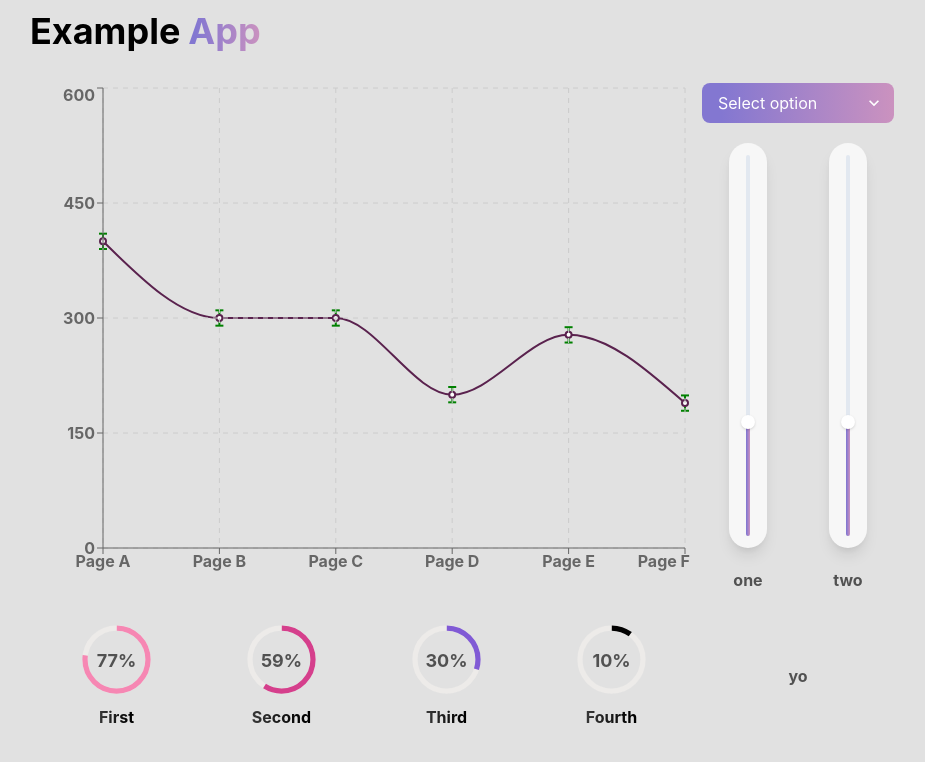
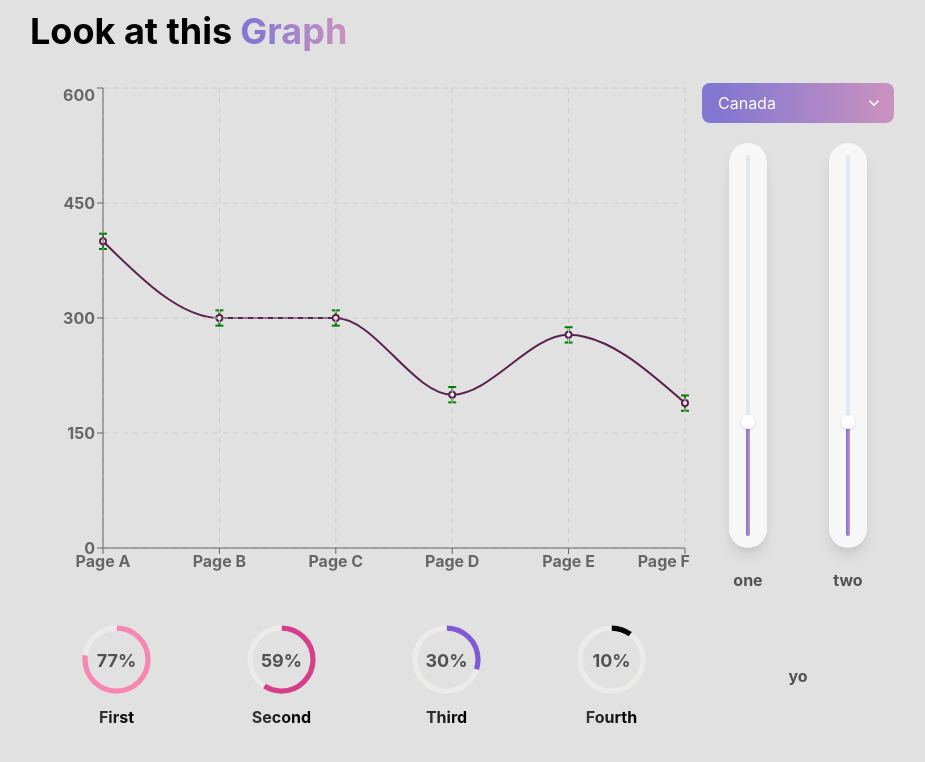
Before and after one commit to mattbardal/ch2023, a React (Create React App) app in the folder frontend/: page / in a window 1280 px wide. Shown: the top 762 px of the page, without its empty margins (178-1103 px from the left). Built offline with nearby package versions, Linux system fonts and the light colour scheme.

Commit message:
Countries

```diff
--- a/frontend/src/components/Header.tsx
+++ b/frontend/src/components/Header.tsx
@@ -4,12 +4,12 @@ export default function Header() {
   return (
     <Box py="10px">
       <HStack>
-        <Heading color="black">Example</Heading>
+        <Heading color="black">Look at this</Heading>
         <Heading
           background="linear-gradient(to right, #8377D1 10%, #cb92bf )"
           backgroundClip="text"
         >
-          App
+          Graph
         </Heading>
       </HStack>
     </Box>
--- a/frontend/src/components/Selects.tsx
+++ b/frontend/src/components/Selects.tsx
@@ -1,4 +1,233 @@
 import { Box, Select } from "@chakra-ui/react";
+
+const countries = [
+  { code: "ABW", name: "Aruba" },
+  { code: "AFG", name: "Afghanistan" },
+  { code: "AGO", name: "Angola" },
+  { code: "AIA", name: "Anguilla" },
+  { code: "ALB", name: "Albania" },
+  { code: "AND", name: "Andorra" },
+  { code: "ARE", name: "United Arab Emirates" },
+  { code: "ARG", name: "Argentina" },
+  { code: "ARM", name: "Armenia" },
+  { code: "ASM", name: "American Samoa" },
+  { code: "ATG", name: "Antigua and Barbuda" },
+  { code: "AUS", name: "Australia" },
+  { code: "AUT", name: "Austria" },
+  { code: "AZE", name: "Azerbaijan" },
+  { code: "BDI", name: "Burundi" },
+  { code: "BEL", name: "Belgium" },
+  { code: "BEN", name: "Benin" },
+  { code: "BFA", name: "Burkina Faso" },
+  { code: "BGD", name: "Bangladesh" },
+  { code: "BGR", name: "Bulgaria" },
+  { code: "BHR", name: "Bahrain" },
+  { code: "BHS", name: "Bahamas" },
+  { code: "BIH", name: "Bosnia and Herzegovina" },
+  { code: "BLR", name: "Belarus" },
+  { code: "BLZ", name: "Belize" },
+  { code: "BMU", name: "Bermuda" },
+  { code: "BOL", name: "Bolivia (Plurinational State of)" },
+  { code: "BRA", name: "Brazil" },
+  { code: "BRB", name: "Barbados" },
+  { code: "BRN", name: "Brunei Darussalam" },
+  { code: "BTN", name: "Bhutan" },
+  { code: "BWA", name: "Botswana" },
+  { code: "CAF", name: "Central African Republic" },
+  { code: "CAN", name: "Canada" },
+  { code: "CHE", name: "Switzerland" },
+  { code: "CHL", name: "Chile" },
+  { code: "CHN", name: "China" },
+  { code: "CIV", name: "Côte d'Ivoire" },
+  { code: "CMR", name: "Cameroon" },
+  { code: "COD", name: "Democratic Republic of the Congo" },
+  { code: "COG", name: "Congo" },
+  { code: "COK", name: "Cook Islands" },
+  { code: "COL", name: "Colombia" },
+  { code: "COM", name: "Comoros" },
+  { code: "CPV", name: "Cabo Verde" },
+  { code: "CRI", name: "Costa Rica" },
+  { code: "CUB", name: "Cuba" },
+  { code: "CUW", name: "Curaçao" },
+  { code: "CYM", name: "Cayman Islands" },
+  { code: "CYP", name: "Cyprus" },
+  { code: "CZE", name: "Czechia" },
+  { code: "DEU", name: "Germany" },
+  { code: "DJI", name: "Djibouti" },
+  { code: "DMA", name: "Dominica" },
+  { code: "DNK", name: "Denmark" },
+  { code: "DOM", name: "Dominican Republic" },
+  { code: "DZA", name: "Algeria" },
+  { code: "ECU", name: "Ecuador" },
+  { code: "EGY", name: "Egypt" },
+  { code: "ERI", name: "Eritrea" },
+  { code: "ESP", name: "Spain" },
+  { code: "EST", name: "Estonia" },
+  { code: "ETH", name: "Ethiopia" },
+  { code: "FIN", name: "Finland" },
+  { code: "FJI", name: "Fiji" },
+  { code: "FLK", name: "Falkland Islands (Malvinas)" },
+  { code: "FRA", name: "France" },
+  { code: "FRO", name: "Faroe Islands" },
+  { code: "FSM", name: "Micronesia (Federated States of)" },
+  { code: "GAB", name: "Gabon" },
+  {
+    code: "GBR",
+    name: "United Kingdom of Great Britain and Northern Ireland",
+  },
+  { code: "GEO", name: "Georgia" },
+  { code: "GHA", name: "Ghana" },
+  { code: "GIB", name: "Gibraltar" },
+  { code: "GIN", name: "Guinea" },
+  { code: "GLP", name: "Guadeloupe" },
+  { code: "GMB", name: "Gambia" },
+  { code: "GNB", name: "Guinea-Bissau" },
+  { code: "GNQ", name: "Equatorial Guinea" },
+  { code: "GRC", name: "Greece" },
+  { code: "GRD", name: "Grenada" },
+  { code: "GRL", name: "Greenland" },
+  { code: "GTM", name: "Guatemala" },
+  { code: "GUF", name: "French Guiana" },
+  { code: "GUM", name: "Guam" },
+  { code: "GUY", name: "Guyana" },
+  { code: "HND", name: "Honduras" },
+  { code: "HRV", name: "Croatia" },
+  { code: "HTI", name: "Haiti" },
+  { code: "HUN", name: "Hungary" },
+  { code: "IDN", name: "Indonesia" },
+  { code: "IMN", name: "Isle of Man" },
+  { code: "IND", name: "India" },
+  { code: "IRL", name: "Ireland" },
+  { code: "IRN", name: "Iran (Islamic Republic of)" },
+  { code: "IRQ", name: "Iraq" },
+  { code: "ISL", name: "Iceland" },
+  { code: "ISR", name: "Israel" },
+  { code: "ITA", name: "Italy" },
+  { code: "JAM", name: "Jamaica" },
+  { code: "JOR", name: "Jordan" },
+  { code: "JPN", name: "Japan" },
+  { code: "KAZ", name: "Kazakhstan" },
+  { code: "KEN", name: "Kenya" },
+  { code: "KGZ", name: "Kyrgyzstan" },
+  { code: "KHM", name: "Cambodia" },
+  { code: "KIR", name: "Kiribati" },
+  { code: "KNA", name: "Saint Kitts and Nevis" },
+  { code: "KOR", name: "Republic of Korea" },
+  { code: "KWT", name: "Kuwait" },
+  { code: "LAO", name: "Lao People's Democratic Republic" },
+  { code: "LBN", name: "Lebanon" },
+  { code: "LBR", name: "Liberia" },
+  { code: "LBY", name: "Libya" },
+  { code: "LCA", name: "Saint Lucia" },
+  { code: "LIE", name: "Liechtenstein" },
+  { code: "LKA", name: "Sri Lanka" },
+  { code: "LSO", name: "Lesotho" },
+  { code: "LTU", name: "Lithuania" },
+  { code: "LUX", name: "Luxembourg" },
+  { code: "LVA", name: "Latvia" },
+  { code: "MAR", name: "Morocco" },
+  { code: "MCO", name: "Monaco" },
+  { code: "MDA", name: "Republic of Moldova" },
+  { code: "MDG", name: "Madagascar" },
+  { code: "MDV", name: "Maldives" },
+  { code: "MEX", name: "Mexico" },
+  { code: "MHL", name: "Marshall Islands" },
+  { code: "MKD", name: "North Macedonia" },
+  { code: "MLI", name: "Mali" },
+  { code: "MLT", name: "Malta" },
+  { code: "MMR", name: "Myanmar" },
+  { code: "MNE", name: "Montenegro" },
+  { code: "MNG", name: "Mongolia" },
+  { code: "MNP", name: "Northern Mariana Islands" },
+  { code: "MOZ", name: "Mozambique" },
+  { code: "MRT", name: "Mauritania" },
+  { code: "MTQ", name: "Martinique" },
+  { code: "MUS", name: "Mauritius" },
+  { code: "MWI", name: "Malawi" },
+  { code: "MYS", name: "Malaysia" },
+  { code: "MYT", name: "Mayotte" },
+  { code: "NAM", name: "Namibia" },
+  { code: "NCL", name: "New Caledonia" },
+  { code: "NER", name: "Niger" },
+  { code: "NGA", name: "Nigeria" },
+  { code: "NIC", name: "Nicaragua" },
+  { code: "NIU", name: "Niue" },
+  { code: "NLD", name: "Netherlands" },
+  { code: "NOR", name: "Norway" },
+  { code: "NPL", name: "Nepal" },
+  { code: "NRU", name: "Nauru" },
+  { code: "NZL", name: "New Zealand" },
+  { code: "OMN", name: "Oman" },
+  { code: "PAK", name: "Pakistan" },
+  { code: "PAN", name: "Panama" },
+  { code: "PER", name: "Peru" },
+  { code: "PHL", name: "Philippines" },
+  { code: "PLW", name: "Palau" },
+  { code: "PNG", name: "Papua New Guinea" },
+  { code: "POL", name: "Poland" },
+  { code: "PRI", name: "Puerto Rico" },
+  { code: "PRK", name: "Democratic People's Republic of Korea" },
+  { code: "PRT", name: "Portugal" },
+  { code: "PRY", name: "Paraguay" },
+  { code: "PYF", name: "French Polynesia" },
+  { code: "QAT", name: "Qatar" },
+  { code: "REU", name: "Reunion" },
+  { code: "ROU", name: "Romania" },
+  { code: "RUS", name: "Russian Federation" },
+  { code: "RWA", name: "Rwanda" },
+  { code: "SAU", name: "Saudi Arabia" },
+  { code: "SDN", name: "Sudan" },
+  { code: "SEN", name: "Senegal" },
+  { code: "SGP", name: "Singapore" },
+  { code: "SHN", name: "Saint Helena" },
+  { code: "SLB", name: "Solomon Islands" },
+  { code: "SLE", name: "Sierra Leone" },
+  { code: "SLV", name: "El Salvador" },
+  { code: "SMR", name: "San Marino" },
+  { code: "SOM", name: "Somalia" },
+  { code: "SPM", name: "Saint Pierre and Miquelon" },
+  { code: "SRB", name: "Serbia" },
+  { code: "SSD", name: "South Sudan" },
+  { code: "STP", name: "Sao Tome and Principe" },
+  { code: "SUR", name: "Suriname" },
+  { code: "SVK", name: "Slovakia" },
+  { code: "SVN", name: "Slovenia" },
+  { code: "SWE", name: "Sweden" },
+  { code: "SWZ", name: "Eswatini" },
+  { code: "SXM", name: "Sint Maarten (Dutch part)" },
+  { code: "SYC", name: "Seychelles" },
+  { code: "SYR", name: "Syrian Arab Republic" },
+  { code: "TCA", name: "Turks and Caicos Islands" },
+  { code: "TCD", name: "Chad" },
+  { code: "TGO", name: "Togo" },
+  { code: "THA", name: "Thailand" },
+  { code: "TJK", name: "Tajikistan" },
+  { code: "TKL", name: "Tokelau" },
+  { code: "TKM", name: "Turkmenistan" },
+  { code: "TLS", name: "Timor-Leste" },
+  { code: "TON", name: "Tonga" },
+  { code: "TTO", name: "Trinidad and Tobago" },
+  { code: "TUN", name: "Tunisia" },
+  { code: "TUR", name: "Turkey" },
+  { code: "TUV", name: "Tuvalu" },
+  { code: "TZA", name: "United Republic of Tanzania" },
+  { code: "UGA", name: "Uganda" },
+  { code: "UKR", name: "Ukraine" },
+  { code: "URY", name: "Uruguay" },
+  { code: "USA", name: "United States of America" },
+  { code: "UZB", name: "Uzbekistan" },
+  { code: "VCT", name: "Saint Vincent and the Grenadines" },
+  { code: "VEN", name: "Venezuela (Bolivarian Republic of)" },
+  { code: "VGB", name: "British Virgin Islands" },
+  { code: "VIR", name: "Virgin Islands (USA)" },
+  { code: "VNM", name: "Vietnam" },
+  { code: "VUT", name: "Vanuatu" },
+  { code: "WSM", name: "Samoa" },
+  { code: "YEM", name: "Yemen" },
+  { code: "ZAF", name: "South Africa" },
+  { code: "ZMB", name: "Zambia" },
+  { code: "ZWE", name: "Zimbabwe" },
+];
 
 export default function Selects() {
   return (
@@ -8,10 +237,16 @@ export default function Selects() {
       borderRadius="lg"
       color="white"
     >
-      <Select placeholder="Select option" border="none">
-        <option value="option1">Option 1</option>
-        <option value="option2">Option 2</option>
-        <option value="option3">Option 3</option>
+      <Select
+        placeholder="Select a country..."
+        border="none"
+        defaultValue={"CAN"}
+      >
+        {countries.map((country) => (
+          <option key={country.code} value={country.code}>
+            {country.name}
+          </option>
+        ))}
       </Select>
     </Box>
   );
```
